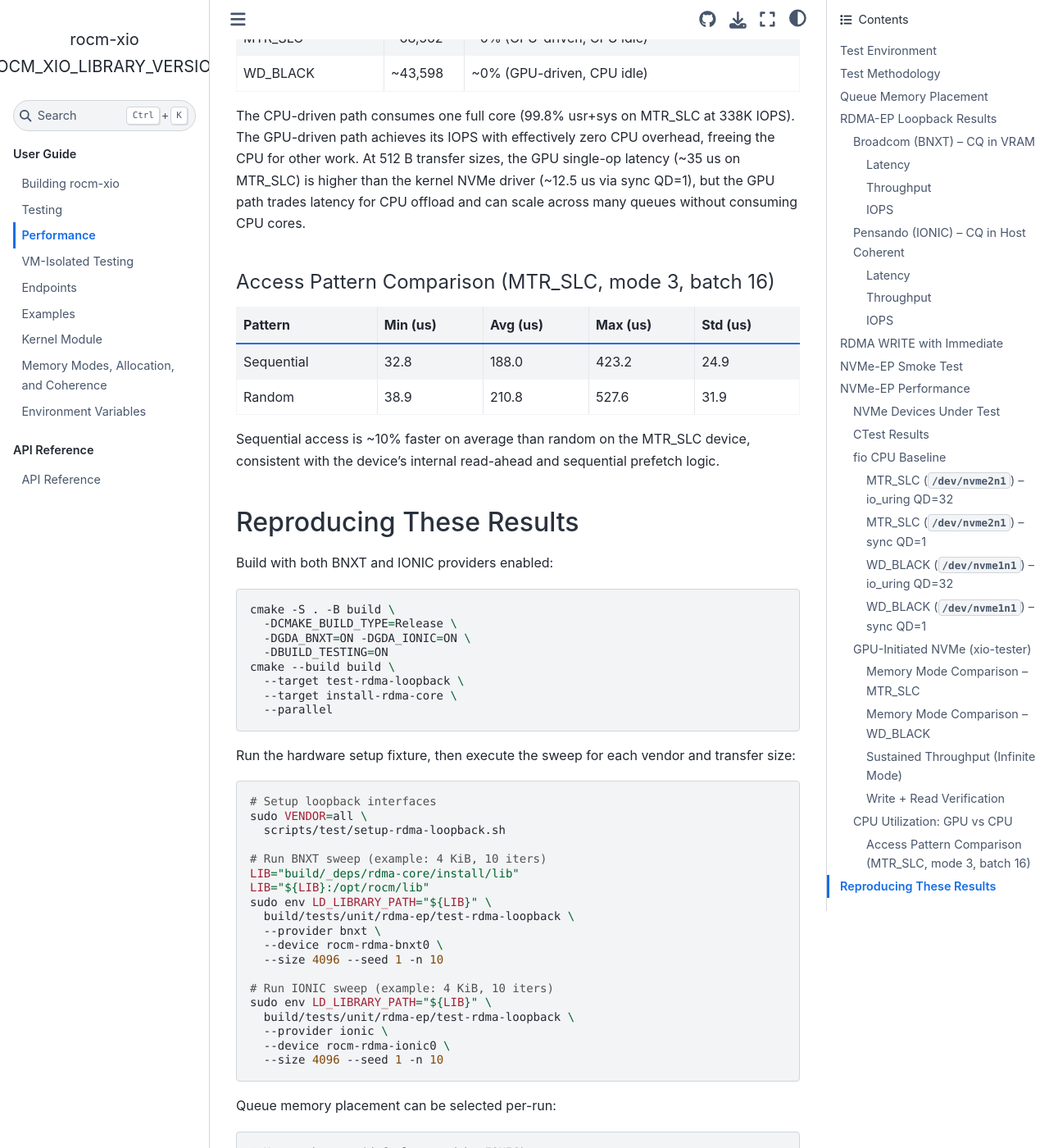
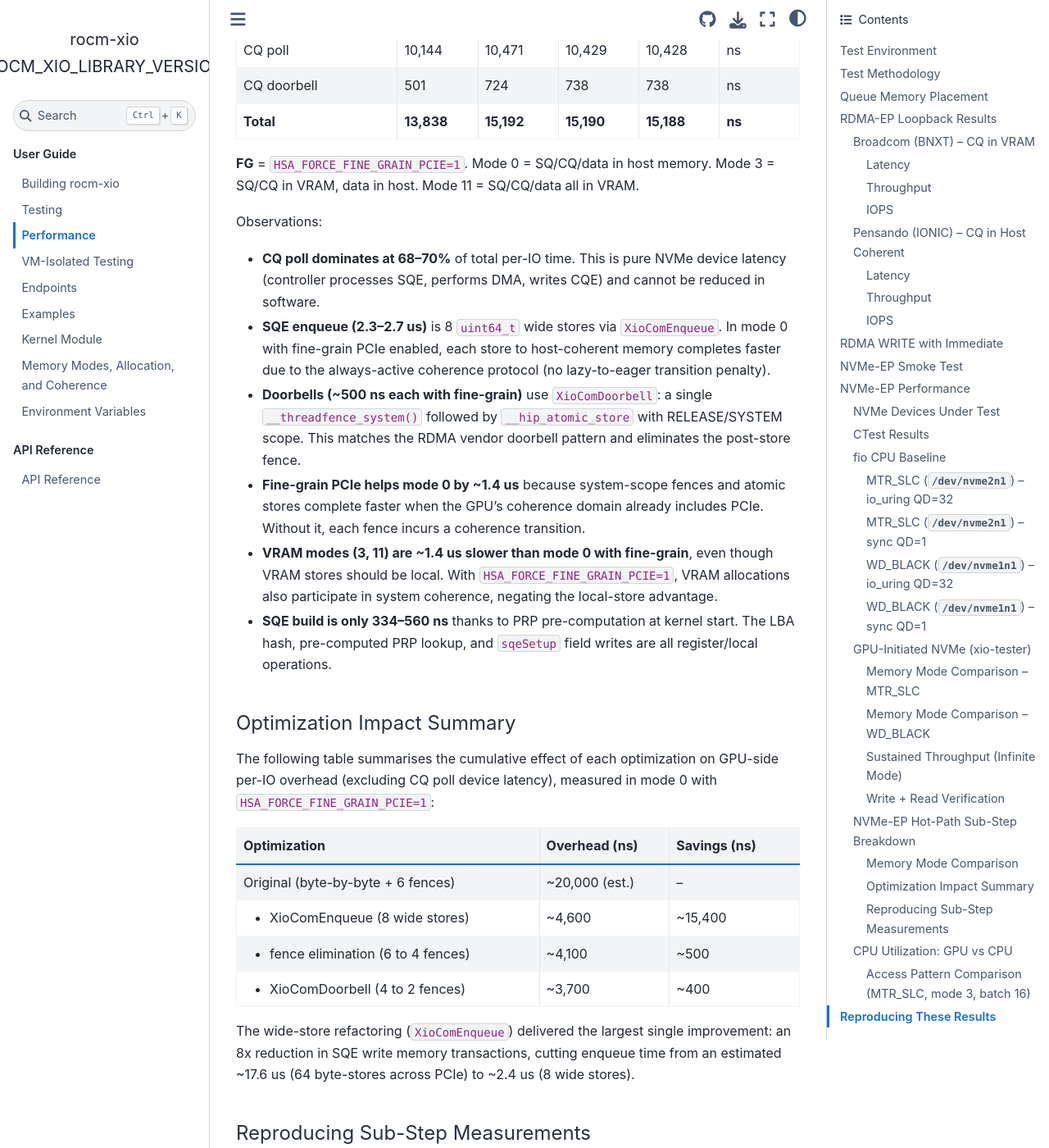
Before and after one commit to ROCm/rocm-xio, a Sphinx documentation site: the page built from docs/performance.rst, in a window 1280 px wide and 1400 px high, scrolled down 12341 px. Shown: the whole window at 82% size. Built offline with Sphinx 7.4.7 and the Sphinx Book theme 1.1.4, drawn with Linux system fonts in a browser that asks for light colours; some of the changed text lies outside the part shown.

Commit message:
perf: add XioComDoorbell, --substep-timing, and hot-path profiling docs
Add XioComDoorbell<T> templated doorbell primitive that uses
a single __threadfence_system + __hip_atomic_store(RELEASE,
SYSTEM), replacing the double-fence pattern in ringDoorbell.
This matches the RDMA vendor doorbell approach (BNXT, MLX5,
IONIC all use one pre-fence + atomic) and cuts each NVMe
doorbell from ~800 ns to ~500 ns on RDNA 4.

Add --substep-timing CLI flag to xio-tester that allocates
an XioSubstepStats struct and reports per-IO average GPU
cycle breakdowns: SQE build, SQE enqueue, SQ doorbell, CQ
poll, and CQ doorbell.  Instrumentation is gated on a
non-null substepStats pointer so normal runs pay zero cost.

Add XioSubstepStats struct with per-field Doxygen comments
and a separate buildCount field for batch-mode SQE builds.

Add Doxygen comments to NVMe and test-ep sqeRead, cqeRead,
sqeWrite, and cqeWrite function definitions.

Add NVMe-EP hot-path sub-step breakdown section to
docs/performance.rst with measured data across four memory
mode configurations, optimization impact summary table,
and reproducible command lines.

```diff
--- a/docs/performance.rst
+++ b/docs/performance.rst
@@ -993,6 +993,171 @@ completed successfully across all four memory modes.
    was never written by ``xio-tester``, so the comparison always fails for
    arbitrary on-disk content.
 
+NVMe-EP Hot-Path Sub-Step Breakdown
+^^^^^^^^^^^^^^^^^^^^^^^^^^^^^^^^^^^^
+
+The ``--substep-timing`` flag profiles GPU clock cycles
+spent in each phase of an NVMe IO.  All runs below used
+the WD_BLACK (``/dev/nvme1``), 128 reads, batch size 1,
+queue length 1024, single queue, ``--less-timing``, and
+1 LBA per IO (512 bytes).  Times are per-IO averages in
+nanoseconds (GPU wall clock at 100 MHz = 10 ns/tick).
+
+Memory Mode Comparison
+""""""""""""""""""""""
+
+.. list-table::
+   :widths: 28 14 14 14 14 14
+   :header-rows: 1
+
+   * - Sub-step
+     - Mode 0 FG
+     - Mode 0
+     - Mode 3 FG
+     - Mode 11 FG
+     - Unit
+   * - SQE build
+     - 334
+     - 555
+     - 560
+     - 560
+     - ns
+   * - SQE enqueue
+     - 2,353
+     - 2,706
+     - 2,735
+     - 2,731
+     - ns
+   * - SQ doorbell
+     - 507
+     - 736
+     - 730
+     - 732
+     - ns
+   * - CQ poll
+     - 10,144
+     - 10,471
+     - 10,429
+     - 10,428
+     - ns
+   * - CQ doorbell
+     - 501
+     - 724
+     - 738
+     - 738
+     - ns
+   * - **Total**
+     - **13,838**
+     - **15,192**
+     - **15,190**
+     - **15,188**
+     - **ns**
+
+**FG** = ``HSA_FORCE_FINE_GRAIN_PCIE=1``.  Mode 0 =
+SQ/CQ/data in host memory.  Mode 3 = SQ/CQ in VRAM,
+data in host.  Mode 11 = SQ/CQ/data all in VRAM.
+
+Observations:
+
+- **CQ poll dominates at 68--70%** of total per-IO time.
+  This is pure NVMe device latency (controller processes
+  SQE, performs DMA, writes CQE) and cannot be reduced
+  in software.
+- **SQE enqueue (2.3--2.7 us)** is 8 ``uint64_t`` wide
+  stores via ``XioComEnqueue``.  In mode 0 with fine-grain
+  PCIe enabled, each store to host-coherent memory
+  completes faster due to the always-active coherence
+  protocol (no lazy-to-eager transition penalty).
+- **Doorbells (~500 ns each with fine-grain)** use
+  ``XioComDoorbell``: a single ``__threadfence_system()``
+  followed by ``__hip_atomic_store`` with RELEASE/SYSTEM
+  scope.  This matches the RDMA vendor doorbell pattern
+  and eliminates the post-store fence.
+- **Fine-grain PCIe helps mode 0 by ~1.4 us** because
+  system-scope fences and atomic stores complete faster
+  when the GPU's coherence domain already includes PCIe.
+  Without it, each fence incurs a coherence transition.
+- **VRAM modes (3, 11) are ~1.4 us slower than mode 0
+  with fine-grain**, even though VRAM stores should be
+  local.  With ``HSA_FORCE_FINE_GRAIN_PCIE=1``, VRAM
+  allocations also participate in system coherence,
+  negating the local-store advantage.
+- **SQE build is only 334--560 ns** thanks to PRP
+  pre-computation at kernel start.  The LBA hash,
+  pre-computed PRP lookup, and ``sqeSetup`` field writes
+  are all register/local operations.
+
+Optimization Impact Summary
+"""""""""""""""""""""""""""
+
+The following table summarises the cumulative effect of
+each optimization on GPU-side per-IO overhead (excluding
+CQ poll device latency), measured in mode 0 with
+``HSA_FORCE_FINE_GRAIN_PCIE=1``:
+
+.. list-table::
+   :widths: 42 18 18
+   :header-rows: 1
+
+   * - Optimization
+     - Overhead (ns)
+     - Savings (ns)
+   * - Original (byte-by-byte + 6 fences)
+     - ~20,000 (est.)
+     - --
+   * - + XioComEnqueue (8 wide stores)
+     - ~4,600
+     - ~15,400
+   * - + fence elimination (6 to 4 fences)
+     - ~4,100
+     - ~500
+   * - + XioComDoorbell (4 to 2 fences)
+     - ~3,700
+     - ~400
+
+The wide-store refactoring (``XioComEnqueue``) delivered
+the largest single improvement: an 8x reduction in SQE
+write memory transactions, cutting enqueue time from an
+estimated ~17.6 us (64 byte-stores across PCIe) to
+~2.4 us (8 wide stores).
+
+Reproducing Sub-Step Measurements
+"""""""""""""""""""""""""""""""""
+
+.. code-block:: bash
+
+   # Mode 0 with fine-grain PCIe (fastest)
+   sudo env LD_LIBRARY_PATH=/opt/rocm/lib \
+     HSA_FORCE_FINE_GRAIN_PCIE=1 \
+     build/xio-tester nvme-ep \
+     --controller /dev/nvme1 \
+     --memory-mode 0 \
+     --read-io 128 --batch-size 1 \
+     --queue-length 1024 --num-queues 1 \
+     --less-timing --lbas-per-io 1 \
+     --substep-timing
+
+   # Mode 0 without fine-grain
+   sudo env LD_LIBRARY_PATH=/opt/rocm/lib \
+     build/xio-tester nvme-ep \
+     --controller /dev/nvme1 \
+     --memory-mode 0 \
+     --read-io 128 --batch-size 1 \
+     --queue-length 1024 --num-queues 1 \
+     --less-timing --lbas-per-io 1 \
+     --substep-timing
+
+   # Mode 3 (SQ/CQ in VRAM) with fine-grain
+   sudo env LD_LIBRARY_PATH=/opt/rocm/lib \
+     HSA_FORCE_FINE_GRAIN_PCIE=1 \
+     build/xio-tester nvme-ep \
+     --controller /dev/nvme1 \
+     --memory-mode 3 \
+     --read-io 128 --batch-size 1 \
+     --queue-length 1024 --num-queues 1 \
+     --less-timing --lbas-per-io 1 \
+     --substep-timing
+
 CPU Utilization: GPU vs CPU
 ^^^^^^^^^^^^^^^^^^^^^^^^^^^^
 
```
Also changed, not shown: 4 other files.
